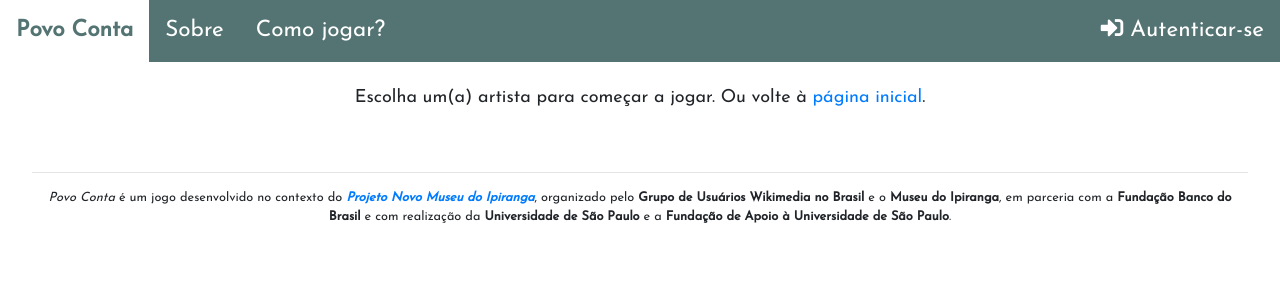
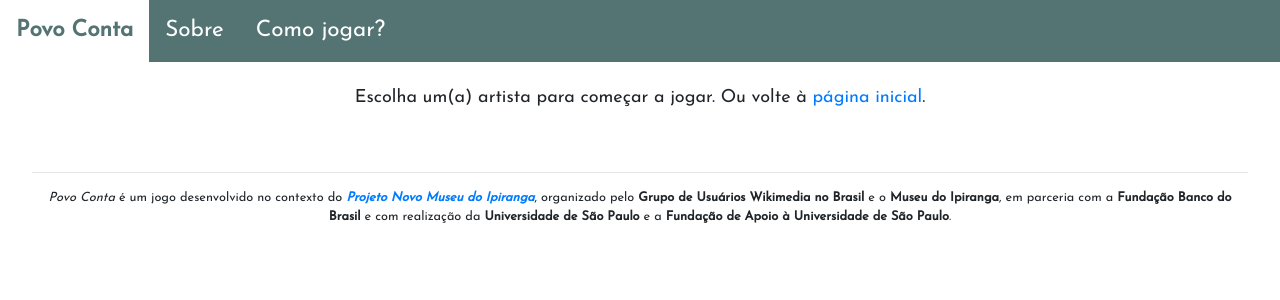
Before and after one commit to Ederporto/povoconta, a Flask app: page /p170 in a window 1280 px wide. Shown: the top 300 px of the page. Run offline with Flask 2, Linux system fonts and the light colour scheme; data that the repository does not hold is empty; parts of the project's set-up code (start-up, migrations or seed data) failed here and were passed over; some libraries are stand-ins or nearby versions.

Commit message:
Moving login only to button on item page - it makes little sense login before that

```diff
--- a/templates/item.html
+++ b/templates/item.html
@@ -24,10 +24,7 @@
 
 {% block divright %}
     {% if username %}
-        <a class="right" href="{{ url_for('logout', next=request.script_root + request.full_path) }}"><span class="fas fa-sign-out-alt" aria-hidden="true"></span> {{_("Sair")}}</a>
         <a class="right" target="_blank" href="https://www.wikidata.org/wiki/Special:Contributions/{{username}}">{{username}}</a>
-    {% else %}
-        <a class="right" href="{{ url_for('login', next=request.script_root + request.full_path) }}"><span class="fas fa-sign-in-alt" aria-hidden="true"></span> {{_("Autenticar-se")}}</a>
     {% endif %}
 {% endblock %}
 
--- a/templates/museudoipiranga.html
+++ b/templates/museudoipiranga.html
@@ -21,10 +21,7 @@
 
 {% block divright %}
     {% if username %}
-        <a class="right" href="{{ url_for('logout', next=request.script_root + request.full_path) }}"><span class="fas fa-sign-out-alt" aria-hidden="true"></span> {{_("Sair")}}</a>
         <a class="right" href="https://www.wikidata.org/wiki/Special:Contributions/{{username}}">{{username}}</a>
-    {% else %}
-        <a class="right" target="_blank" href="{{ url_for('login', next=request.script_root + request.full_path) }}"><span class="fas fa-sign-in-alt" aria-hidden="true"></span> {{_("Autenticar-se")}}</a>
     {% endif %}
 {% endblock %}
 
--- a/templates/per_artist.html
+++ b/templates/per_artist.html
@@ -21,10 +21,7 @@
 
 {% block divright %}
     {% if username %}
-        <a class="right" href="{{ url_for('logout', next=request.script_root + request.full_path) }}"><span class="fas fa-sign-out-alt" aria-hidden="true"></span> {{_("Sair")}}</a>
         <a class="right" target="_blank" href="https://www.wikidata.org/wiki/Special:Contributions/{{username}}">{{username}}</a>
-    {% else %}
-        <a class="right" href="{{ url_for('login', next=request.script_root + request.full_path) }}"><span class="fas fa-sign-in-alt" aria-hidden="true"></span> {{_("Autenticar-se")}}</a>
     {% endif %}
 {% endblock %}
 
--- a/templates/per_collection.html
+++ b/templates/per_collection.html
@@ -21,10 +21,7 @@
 
 {% block divright %}
     {% if username %}
-        <a class="right" href="{{ url_for('logout', next=request.script_root + request.full_path) }}"><span class="fas fa-sign-out-alt" aria-hidden="true"></span> {{_("Sair")}}</a>
         <a class="right" href="https://www.wikidata.org/wiki/Special:Contributions/{{username}}">{{username}}</a>
-    {% else %}
-        <a class="right" target="_blank" href="{{ url_for('login', next=request.script_root + request.full_path) }}"><span class="fas fa-sign-in-alt" aria-hidden="true"></span> {{_("Autenticar-se")}}</a>
     {% endif %}
 {% endblock %}
 
--- a/templates/per_decade.html
+++ b/templates/per_decade.html
@@ -21,10 +21,7 @@
 
 {% block divright %}
     {% if username %}
-        <a class="right" href="{{ url_for('logout', next=request.script_root + request.full_path) }}"><span class="fas fa-sign-out-alt" aria-hidden="true"></span> {{_("Sair")}}</a>
         <a class="right" target="_blank" href="https://www.wikidata.org/wiki/Special:Contributions/{{username}}">{{username}}</a>
-    {% else %}
-        <a class="right" href="{{ url_for('login', next=request.script_root + request.full_path) }}"><span class="fas fa-sign-in-alt" aria-hidden="true"></span> {{_("Autenticar-se")}}</a>
     {% endif %}
 {% endblock %}
 
--- a/templates/per_depict.html
+++ b/templates/per_depict.html
@@ -21,10 +21,7 @@
 
 {% block divright %}
     {% if username %}
-        <a class="right" href="{{ url_for('logout', next=request.script_root + request.full_path) }}"><span class="fas fa-sign-out-alt" aria-hidden="true"></span> {{_("Sair")}}</a>
         <a class="right" target="_blank" href="https://www.wikidata.org/wiki/Special:Contributions/{{username}}">{{username}}</a>
-    {% else %}
-        <a class="right" href="{{ url_for('login', next=request.script_root + request.full_path) }}"><span class="fas fa-sign-in-alt" aria-hidden="true"></span> {{_("Autenticar-se")}}</a>
     {% endif %}
 {% endblock %}
 
--- a/templates/per_instance.html
+++ b/templates/per_instance.html
@@ -21,10 +21,7 @@
 
 {% block divright %}
     {% if username %}
-        <a class="right" href="{{ url_for('logout', next=request.script_root + request.full_path) }}"><span class="fas fa-sign-out-alt" aria-hidden="true"></span> {{_("Sair")}}</a>
         <a class="right" target="_blank" href="https://www.wikidata.org/wiki/Special:Contributions/{{username}}">{{username}}</a>
-    {% else %}
-        <a class="right" href="{{ url_for('login', next=request.script_root + request.full_path) }}"><span class="fas fa-sign-in-alt" aria-hidden="true"></span> {{_("Autenticar-se")}}</a>
     {% endif %}
 {% endblock %}
 
--- a/templates/sobre.html
+++ b/templates/sobre.html
@@ -21,10 +21,7 @@
 
 {% block divright %}
     {% if username %}
-        <a class="right" href="{{ url_for('logout', next=request.script_root + request.full_path) }}"><span class="fas fa-sign-out-alt" aria-hidden="true"></span> {{_("Sair")}}</a>
         <a class="right" target="_blank" href="https://www.wikidata.org/wiki/Special:Contributions/{{username}}">{{username}}</a>
-    {% else %}
-        <a class="right" href="{{ url_for('login', next=request.script_root + request.full_path) }}"><span class="fas fa-sign-in-alt" aria-hidden="true"></span> {{_("Autenticar-se")}}</a>
     {% endif %}
 {% endblock %}
 
--- a/templates/tutorial.html
+++ b/templates/tutorial.html
@@ -21,10 +21,7 @@
 
 {% block divright %}
     {% if username %}
-        <a class="right" href="{{ url_for('logout', next=request.script_root + request.full_path) }}"><span class="fas fa-sign-out-alt" aria-hidden="true"></span> {{_("Sair")}}</a>
         <a class="right" target="_blank" href="https://www.wikidata.org/wiki/Special:Contributions/{{username}}">{{username}}</a>
-    {% else %}
-        <a class="right" href="{{ url_for('login', next=request.script_root + request.full_path) }}"><span class="fas fa-sign-in-alt" aria-hidden="true"></span> {{_("Autenticar-se")}}</a>
     {% endif %}
 {% endblock %}
 
```
